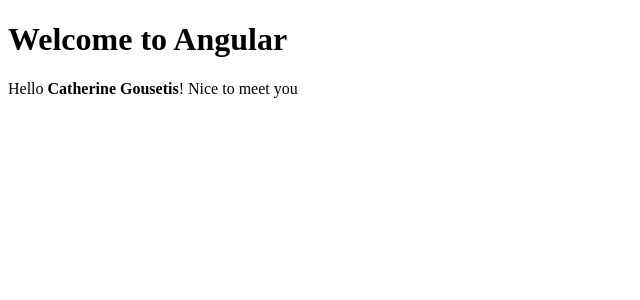
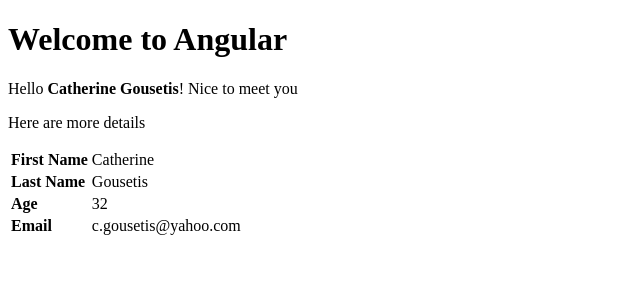
Before and after one commit to C-Gousetis/angular-introduction, an Angular app: page / in a window 1280 px wide. Shown: the top 300 px of the page, without its empty margins (0-640 px from the left). Built offline with nearby package versions, Linux system fonts and the light colour scheme.

Commit message:
person attribute and table presentation

```diff
--- a/src/app/app.component.css
+++ b/src/app/app.component.css
@@ -0,0 +1,3 @@
+.header {
+    font-weight: bold;
+}
--- a/src/app/app.component.html
+++ b/src/app/app.component.html
@@ -1,3 +1,24 @@
 <h1>Welcome to Angular</h1>
 
 <p>Hello <strong>{{name}} {{lastname}}</strong>! Nice to meet you</p>
+
+<p> Here are more details</p>
+
+<table>
+  <tr>
+    <td class="header"> First Name</td>
+    <td>{{ person.givenName }}</td>
+  </tr>
+  <tr>
+    <td class="header"> Last Name</td>
+    <td>{{ person.surname }}</td>
+  </tr>
+  <tr>
+    <td class="header"> Age</td>
+    <td>{{ person.age }}</td>
+  </tr>
+  <tr>
+    <td class="header">Email</td>
+    <td>{{ person.email }}</td>
+  </tr>
+</table>
--- a/src/app/app.component.ts
+++ b/src/app/app.component.ts
@@ -11,4 +11,11 @@
 export class AppComponent {
   name: string = "Catherine";
   lastname: string = "Gousetis";
+
+  person = {
+    givenName: "Catherine",
+    surname : "Gousetis",
+    age : 32,
+    email : "c.gousetis@yahoo.com"
+  }
 }
```
